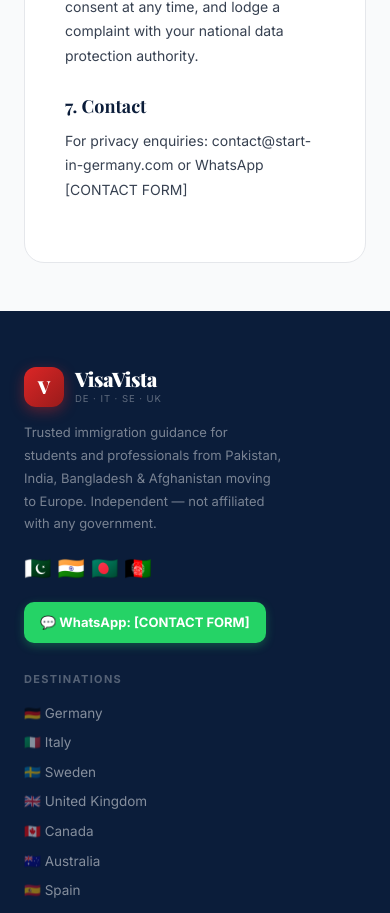
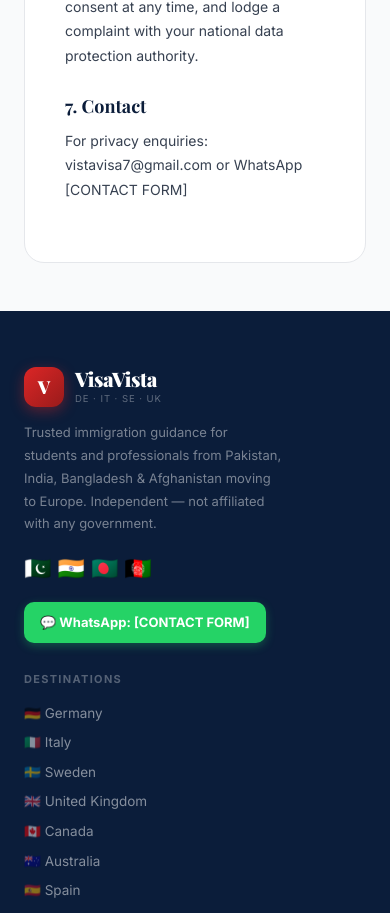
Before and after one commit to ShaistaShabbir-prog/start-in-germany-full, a Next.js app: page /privacy in a window 390 px wide. Shown: the part 1600-2513 px from the top of the page. Built offline with nearby package versions, Linux system fonts and the light colour scheme.

Commit message:
fix: update contact email & phone in page.tsx
Part of #32

```diff
--- a/app/privacy/page.tsx
+++ b/app/privacy/page.tsx
@@ -18,7 +18,7 @@ export default function PrivacyPage(){
             {t:"4. Affiliate links",c:"We use affiliate links for Wise, Commerzbank and Advanzia. When you click these links, the respective companies may set cookies. We do not receive any personal data through these affiliate arrangements."},
             {t:"5. Data storage",c:"This website is hosted on Vercel (USA), which is GDPR-compliant under Standard Contractual Clauses. No personal data is stored on VisaVista servers beyond what you send us via WhatsApp or email."},
             {t:"6. Your rights (GDPR)",c:"Under GDPR, you have the right to: access data we hold about you, request deletion of your data, withdraw consent at any time, and lodge a complaint with your national data protection authority."},
-            {t:"7. Contact",c:"For privacy enquiries: contact@start-in-germany.com or WhatsApp [CONTACT FORM]"},
+            {t:"7. Contact",c:"For privacy enquiries: vistavisa7@gmail.com or WhatsApp [CONTACT FORM]"},
           ].map(s=>(
             <div key={s.t} style={{marginBottom:"24px"}}>
               <h2 style={{fontFamily:PD,fontWeight:700,fontSize:"18px",color:"#0B1D3A",marginBottom:"8px"}}>{s.t}</h2>
```
